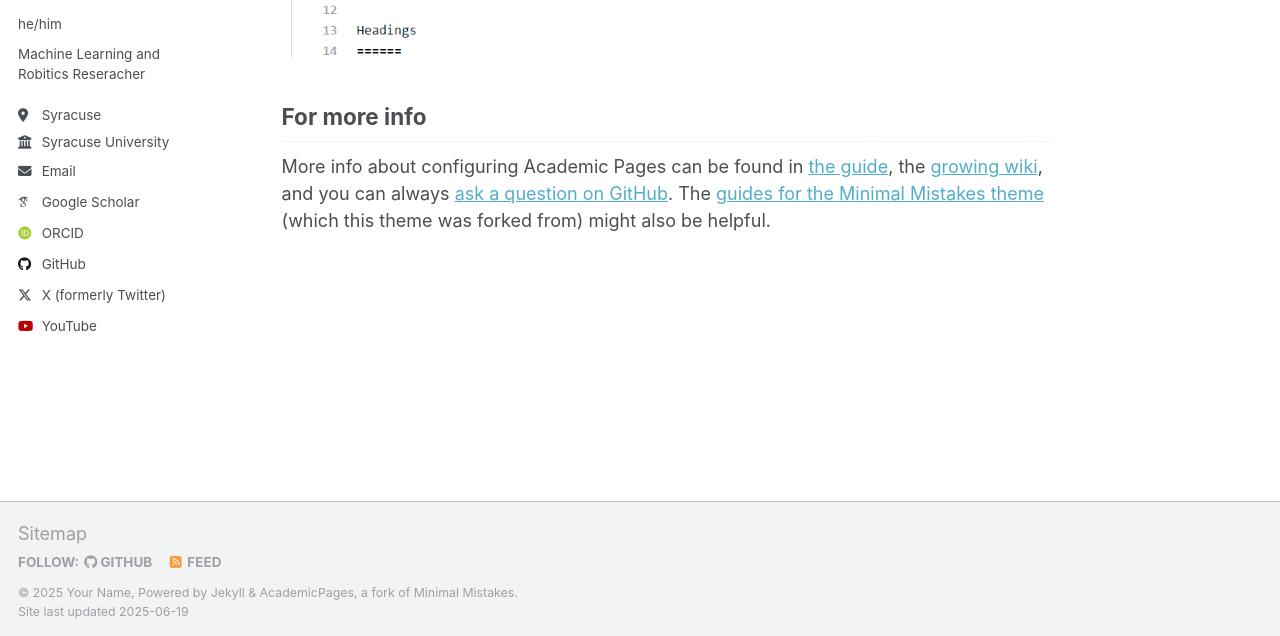
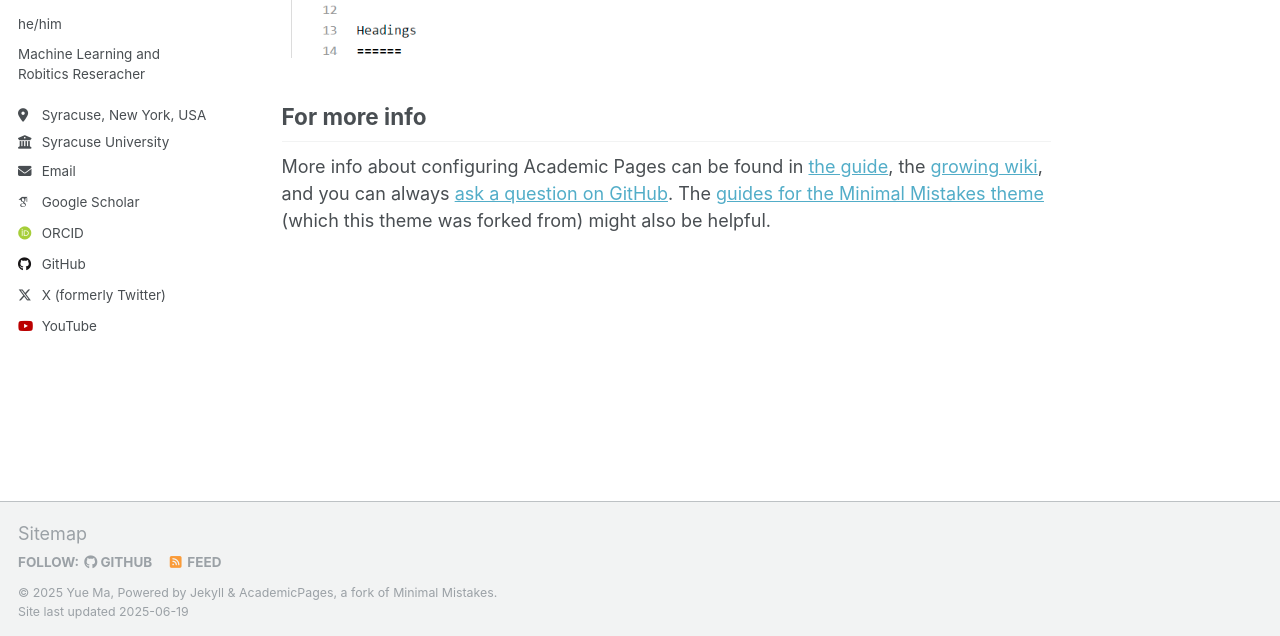
Before and after one commit to mayueanyou/mayueanyou.github.io, a Jekyll site: the page built from _pages/about.md, in a window 1280 px wide and 900 px high, scrolled down 2636 px. Shown: the part 261-897 px from the top of the window. Built offline with Jekyll 4.4.1, drawn with Linux system fonts in a browser that asks for light colours; some web fonts are replaced.

Commit message:
Update _config.yml

```diff
--- a/_config.yml
+++ b/_config.yml
@@ -11,8 +11,8 @@ locale                   : "en-US"
 site_theme               : "default"
 title                    : #"Your Name / Site Title"
 title_separator          : "-"
-name                     : &name "Your Name"
-description              : &description "personal description"
+name                     : &name "Yue Ma"
+description              : &description "I want to see an Alian."
 url                      : https://mayueanyou.github.io # the base hostname & protocol for your site e.g. "https://[your GitHub username].github.io" or if you already have some other page hosted on Github then use "https://[your GitHub username].github.io/[Your Repo Name]"
 baseurl                  : "" # the subpath of your site, e.g. "/blog"
 repository               : "mayueanyou/mayueanyou.github.io"
@@ -26,7 +26,7 @@ author:
   name             : "Yue Ma"
   pronouns         : "he/him"
   bio              : "Machine Learning and Robitics Reseracher"
-  location         : "Syracuse"
+  location         : "Syracuse, New York, USA"
   employer         : "Syracuse University"
   uri              : # URL
   email            : "mayueanyou@gmail.com"
```
